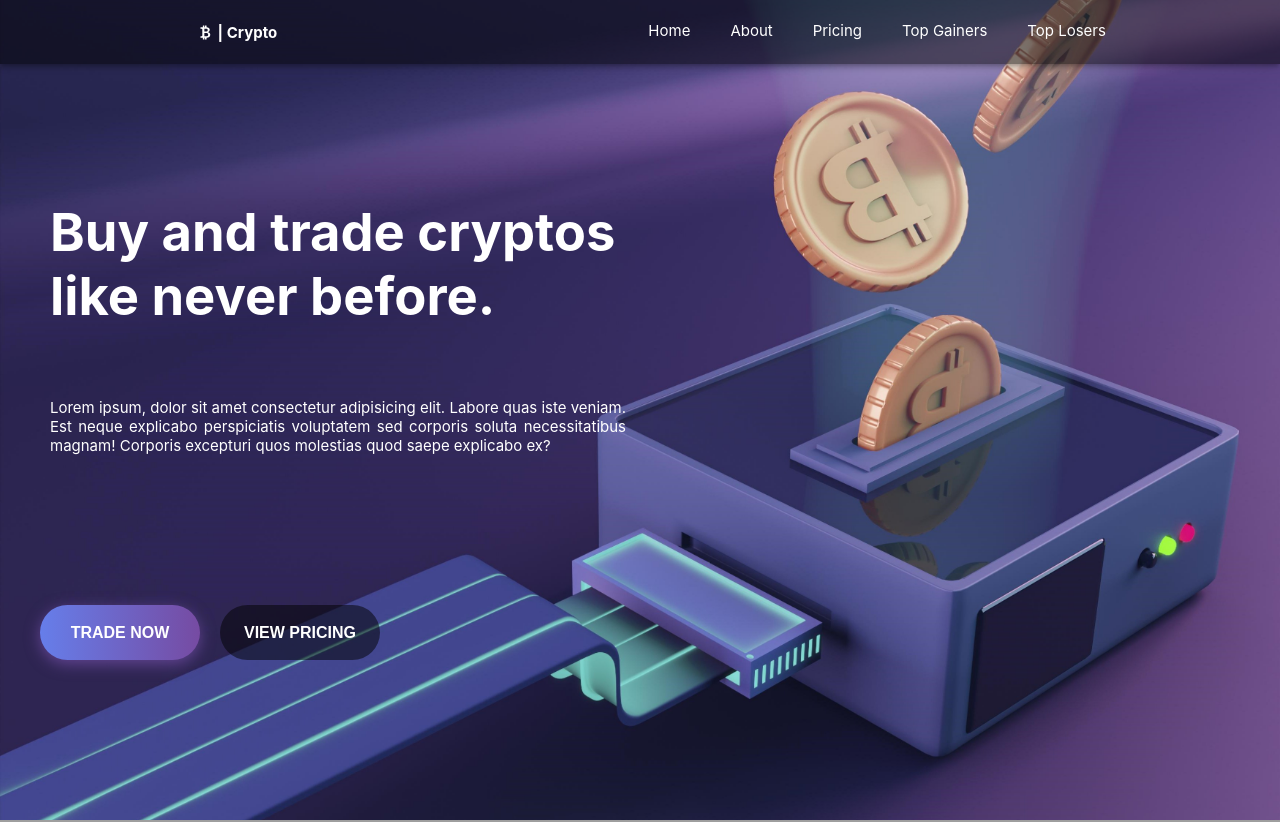
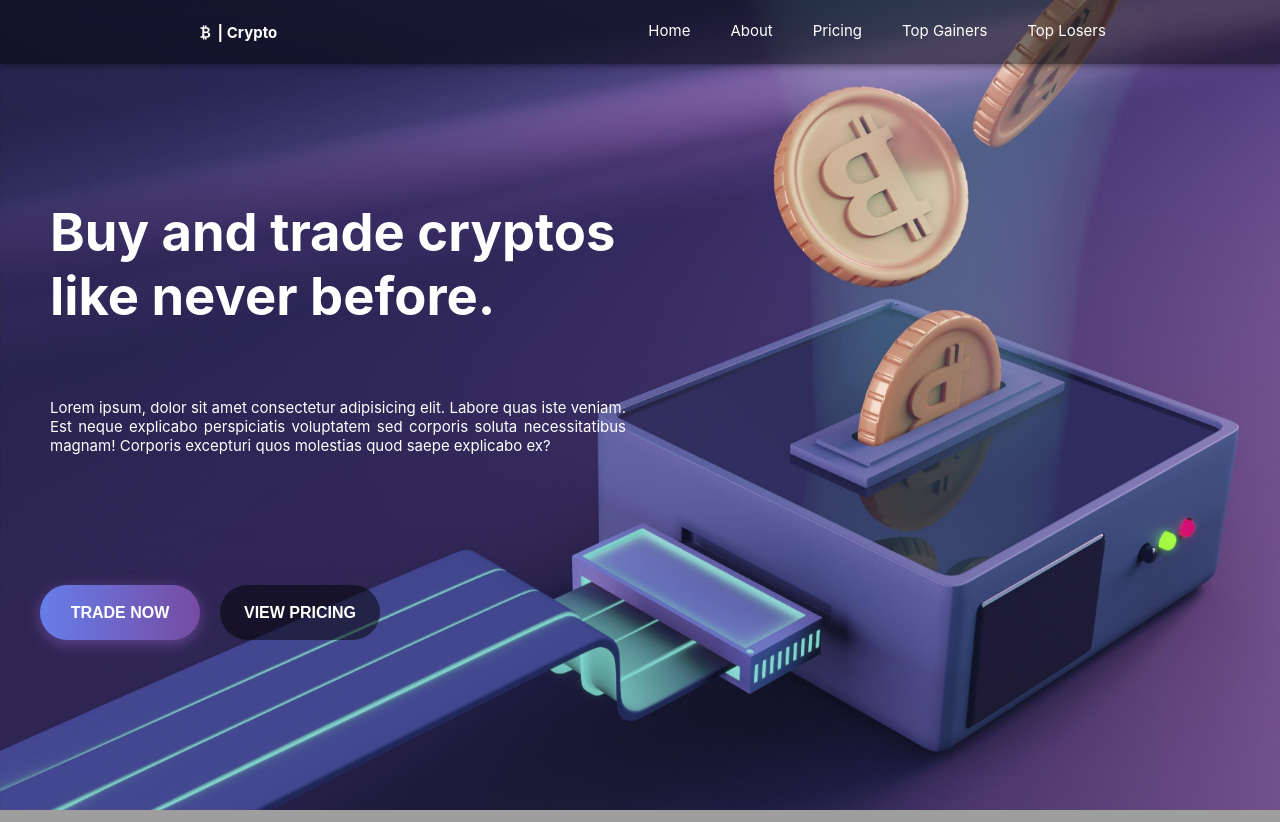
Before and after one commit to AliiKamell/b-crypto, a React (Create React App) app: page / in a window 1280 px wide. Shown: the top 822 px of the page. Built offline with nearby package versions, Linux system fonts and the light colour scheme; no server answers; grey boxes are pictures that could not be loaded.

Commit message:
margin btn ,  padding

```diff
--- a/src/App.css
+++ b/src/App.css
@@ -154,8 +154,8 @@
 }
 
 .btn-home{
-margin-top: 150px;
-padding-bottom: 160px;
+margin-top: 130px;
+padding-bottom: 170px;
 display: flex;
 flex-wrap: nowrap;
 padding-left: 40px;
```
